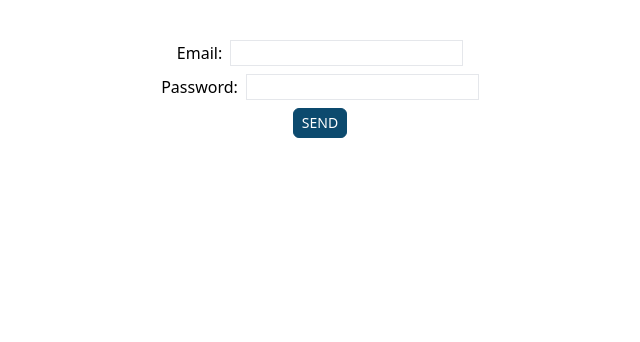
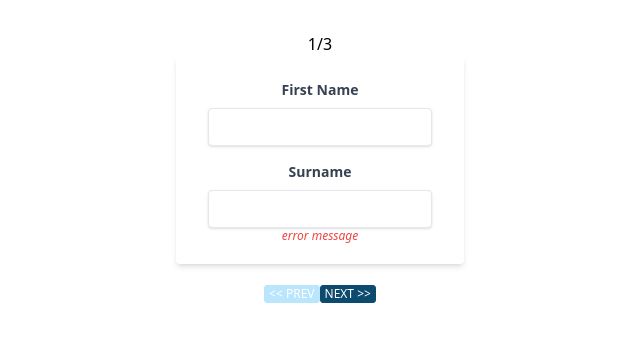
Before and after one commit to dariusz75/react-school-ts-workshop, a React (Vite) app: page / in a window 1280 px wide. Shown: the top 342 px of the page, without its empty margins (320-960 px from the left). Built offline with nearby package versions, Linux system fonts and the light colour scheme.

Commit message:
multi step form ui done

```diff
--- a/src/App.tsx
+++ b/src/App.tsx
@@ -8,6 +8,7 @@ import {
 	RegistrationFormRefsCustomInput,
 	RegistrationFormRefsHookForm,
 	RegistrationFormValidated,
+	FormWizard,
 } from './components';
 
 import { TestForm } from './components/RegistrationForm/TestForm';
@@ -25,8 +26,9 @@ function App() {
 			<RegistrationFormRefsHookForm />
 			<RegistrationFormValidated />
 			<TestForm />
+			<FormWizard />
 			*/}
-			<TestForm />
+			<FormWizard />
 		</>
 	);
 }
--- /dev/null
+++ b/src/components/MultiStepForm/FormWizard.tsx
@@ -0,0 +1,45 @@
+import { ReactElement, useState } from 'react';
+
+import { Button } from '../../ui';
+import { Step1, Step2, Step3 } from './index';
+
+export const FormWizard = () => {
+	const steps: ReactElement[] = [<Step1 />, <Step2 />, <Step3 />];
+	const [step, setStep] = useState(0);
+
+	const handlePrev = () => {
+		if (step > 0) {
+			setStep((prevStep) => prevStep - 1);
+		}
+		console.log('prev', step);
+	};
+
+	const handleNext = () => {
+		if (step < steps.length - 1) {
+			setStep((prevStep) => prevStep + 1);
+		}
+
+		console.log('next', step);
+	};
+
+	return (
+		<section className='inline-flex flex-col'>
+			<div>{`${step + 1}/${steps.length}`}</div>
+			{steps[step]}
+			<div>
+				<Button
+					label='<< PREV'
+					size='small'
+					onClick={handlePrev}
+					disabled={step === 0}
+				/>
+				<Button
+					label='NEXT >>'
+					size='small'
+					onClick={handleNext}
+					disabled={step === 2}
+				/>
+			</div>
+		</section>
+	);
+};
--- /dev/null
+++ b/src/components/MultiStepForm/Steps/Step1.tsx
@@ -0,0 +1,33 @@
+export const Step1 = () => {
+	return (
+		<form className='bg-white shadow-md rounded px-8 pt-6 pb-8 mb-4 h-52 w-72'>
+			<div className='mb-4'>
+				<label
+					className='block text-gray-700 text-sm font-bold mb-2'
+					htmlFor='firstName'
+				>
+					First Name
+				</label>
+				<input
+					className='shadow appearance-none border rounded w-full py-2 px-3 text-gray-700 leading-tight focus:outline-none focus:shadow-outline'
+					id='firstName'
+					type='text'
+				/>
+			</div>
+			<div className='mb-6'>
+				<label
+					className='block text-gray-700 text-sm font-bold mb-2'
+					htmlFor='surname'
+				>
+					Surname
+				</label>
+				<input
+					className='shadow appearance-none border rounded w-full py-2 px-3 text-gray-700 leading-tight focus:outline-none focus:shadow-outline'
+					id='surname'
+					type='text'
+				/>
+				<p className='text-red-500 text-xs italic'>error message</p>
+			</div>
+		</form>
+	);
+};
--- /dev/null
+++ b/src/components/MultiStepForm/Steps/Step2.tsx
@@ -0,0 +1,33 @@
+export const Step2 = () => {
+	return (
+		<form className='bg-white shadow-md rounded px-8 pt-6 pb-8 mb-4 h-52 w-72'>
+			<div className='mb-4'>
+				<label
+					className='block text-gray-700 text-sm font-bold mb-2'
+					htmlFor='firstName'
+				>
+					Date of birth
+				</label>
+				<input
+					className='shadow appearance-none border rounded w-full py-2 px-3 text-gray-700 leading-tight focus:outline-none focus:shadow-outline'
+					id='firstName'
+					type='text'
+				/>
+			</div>
+			<div className='mb-6'>
+				<label
+					className='block text-gray-700 text-sm font-bold mb-2'
+					htmlFor='surname'
+				>
+					Hobby
+				</label>
+				<input
+					className='shadow appearance-none border rounded w-full py-2 px-3 text-gray-700 leading-tight focus:outline-none focus:shadow-outline'
+					id='surname'
+					type='text'
+				/>
+				<p className='text-red-500 text-xs italic'>error message</p>
+			</div>
+		</form>
+	);
+};
--- /dev/null
+++ b/src/components/MultiStepForm/Steps/Step3.tsx
@@ -0,0 +1,25 @@
+import { Button } from '../../../ui';
+
+export const Step3 = () => {
+	return (
+		<div className='inline-flex flex-col bg-white shadow-md rounded px-8 pt-6 pb-8 mb-4 h-52 w-72'>
+			<div className='mb-1 inline-flex'>
+				<div className=' text-gray-700 text-sm font-bold mb-2'>First Name:</div>
+				<div className='ml-2 text-sm'>Dariusz</div>
+			</div>
+			<div className='mb-1 inline-flex'>
+				<div className=' text-gray-700 text-sm font-bold mb-2'>Surname:</div>
+				<div className='ml-2 text-sm'>Franczak</div>
+			</div>
+			<div className='mb-1 inline-flex'>
+				<div className=' text-gray-700 text-sm font-bold mb-2'>DOB:</div>
+				<div className='ml-2 text-sm'>04/07/1975</div>
+			</div>
+			<div className='mb-1 inline-flex'>
+				<div className=' text-gray-700 text-sm font-bold mb-2'>Hobby:</div>
+				<div className='ml-2 text-sm'>Music</div>
+			</div>
+			<Button label='Console log' />
+		</div>
+	);
+};
--- /dev/null
+++ b/src/components/MultiStepForm/index.ts
@@ -0,0 +1,3 @@
+export { Step1 } from './Steps/Step1.tsx';
+export { Step2 } from './Steps/Step2.tsx';
+export { Step3 } from './Steps/Step3.tsx';
--- a/src/components/index.ts
+++ b/src/components/index.ts
@@ -4,3 +4,4 @@ export { RegistrationFormRefsCustomInput } from './RegistrationForm/Registration
 export { RegistrationFormRefs } from './RegistrationForm/RegistrationFormRefs';
 export { RegistrationFormRefsHookForm } from './RegistrationForm/RegistrationFormRefsHookForm';
 export { RegistrationFormValidated } from './RegistrationForm/RegistrationFormValidated';
+export { FormWizard } from './MultiStepForm/FormWizard';
```
